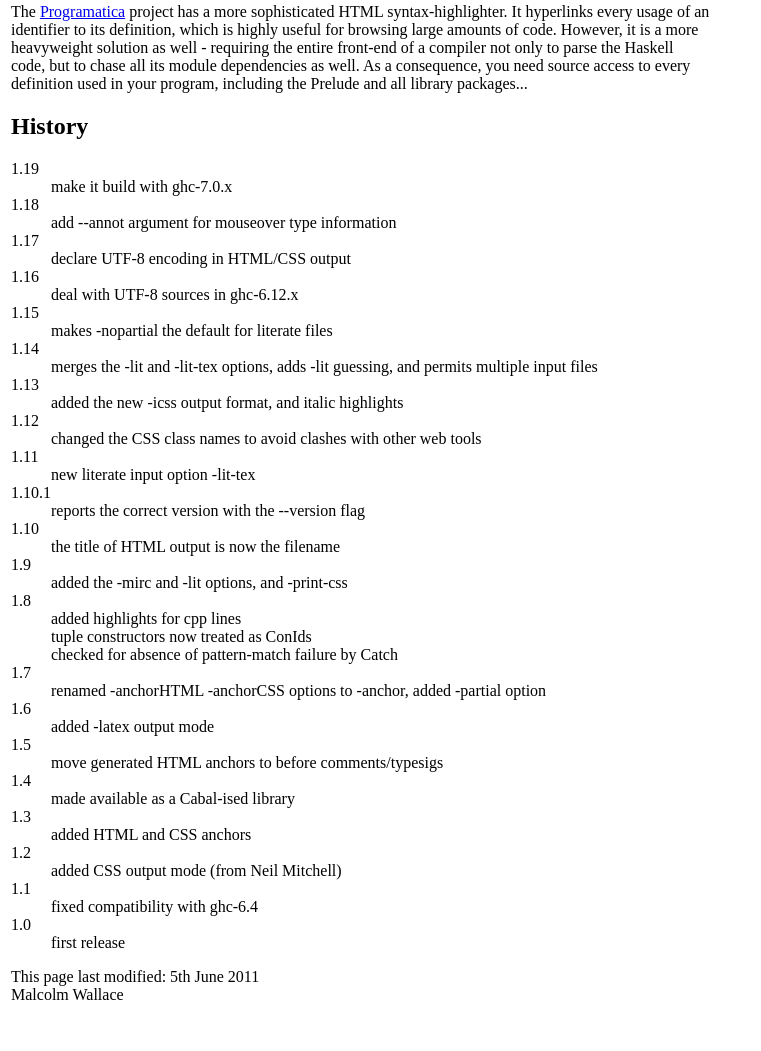
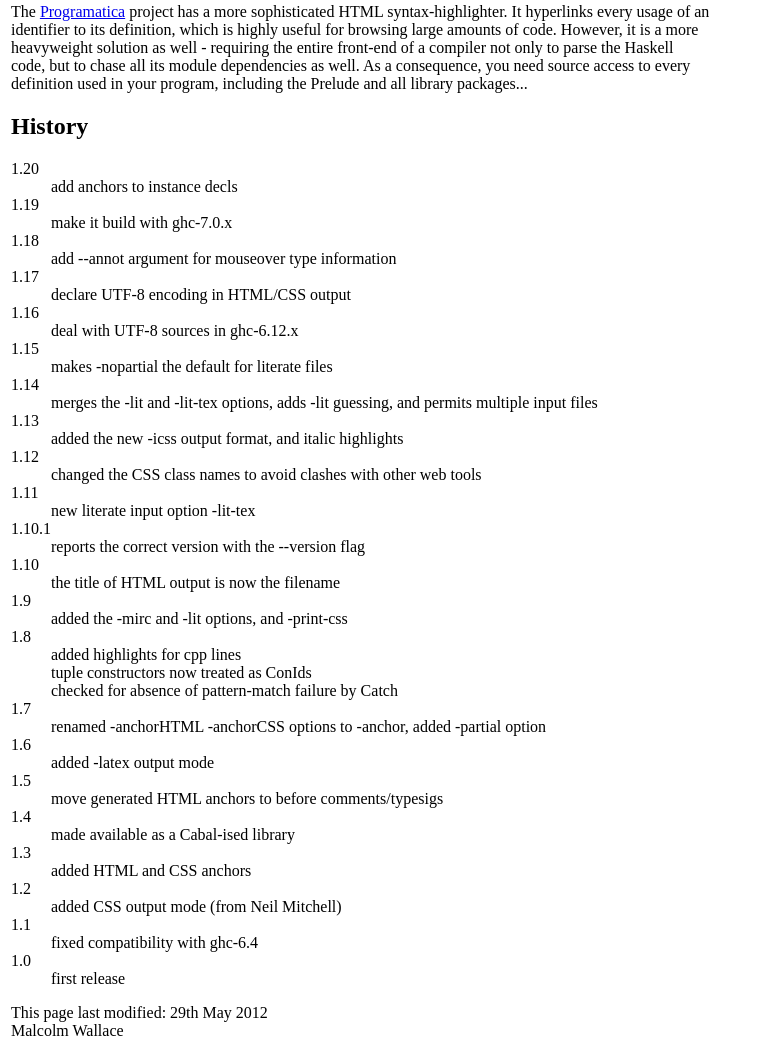
Before and after one commit to crackleware/hscolour, a plain HTML site: page index.html in a window 1280 px wide. Shown: the part 2677-3728 px from the top of the page, without its empty margins (0-761 px from the left). Before the commit the page ends 3692 px from the top, so only its background shows below. Drawn offline with Linux system fonts and the light colour scheme.

Commit message:
Bump version to 1.20.
Ignore-this: 9d6602caf8d03ca3f9484e4098ef0ccb

darcs-hash:20120529101452-6871e-7e6a44835d9f51ea3ddfd9786101e1a73b1d51bd

```diff
--- a/index.html
+++ b/index.html
@@ -181,7 +181,7 @@ the similar argument <tt>--annot=FILE</tt>.
 
 <p>
 <h2>Copyright and licence</h2>
-<b>hscolour</b> is &copy; Malcolm Wallace 2003-2011.  It is distributed
+<b>hscolour</b> is &copy; Malcolm Wallace 2003-2012.  It is distributed
 under the Gnu GPL, which can be found in the file
 <a href="LICENCE-GPL">LICENCE-GPL</a>.
 
@@ -205,6 +205,7 @@ Prelude and all library packages...
 <h2>History</h2>
 <p>
 <dl>
+<dt>1.20</dt><dd> add anchors to instance decls</dd>
 <dt>1.19</dt><dd> make it build with ghc-7.0.x</dd>
 <dt>1.18</dt><dd> add --annot argument for mouseover type information</dd>
 <dt>1.17</dt><dd> declare UTF-8 encoding in HTML/CSS output</dd>
@@ -234,7 +235,7 @@ Prelude and all library packages...
 </dl>
 
 <p>
-This page last modified: 5th June 2011<br>
+This page last modified: 29th May 2012<br>
 Malcolm Wallace<br>
 
 </td></tr></table>
```
Also changed, not shown: 3 other files.
